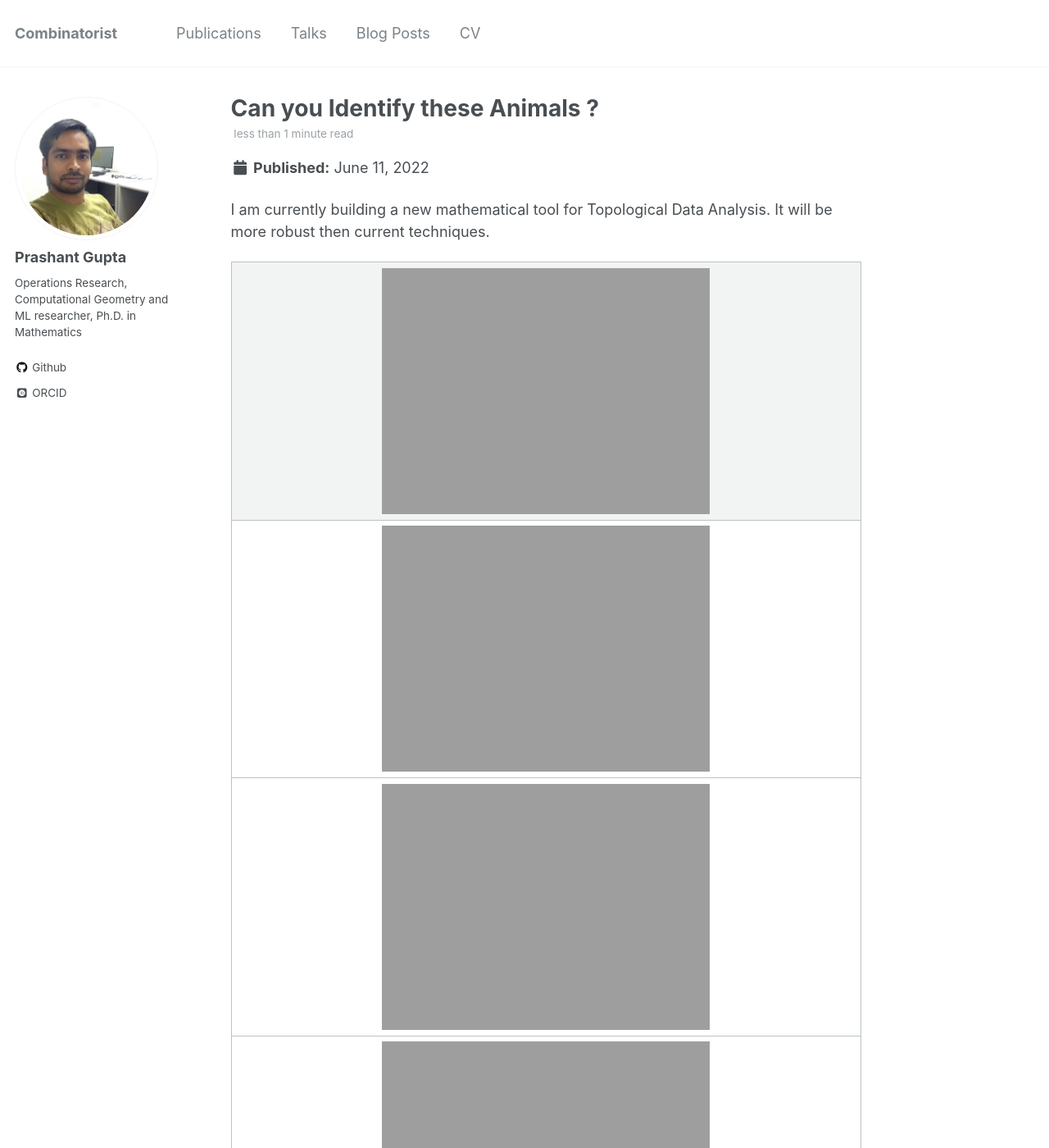
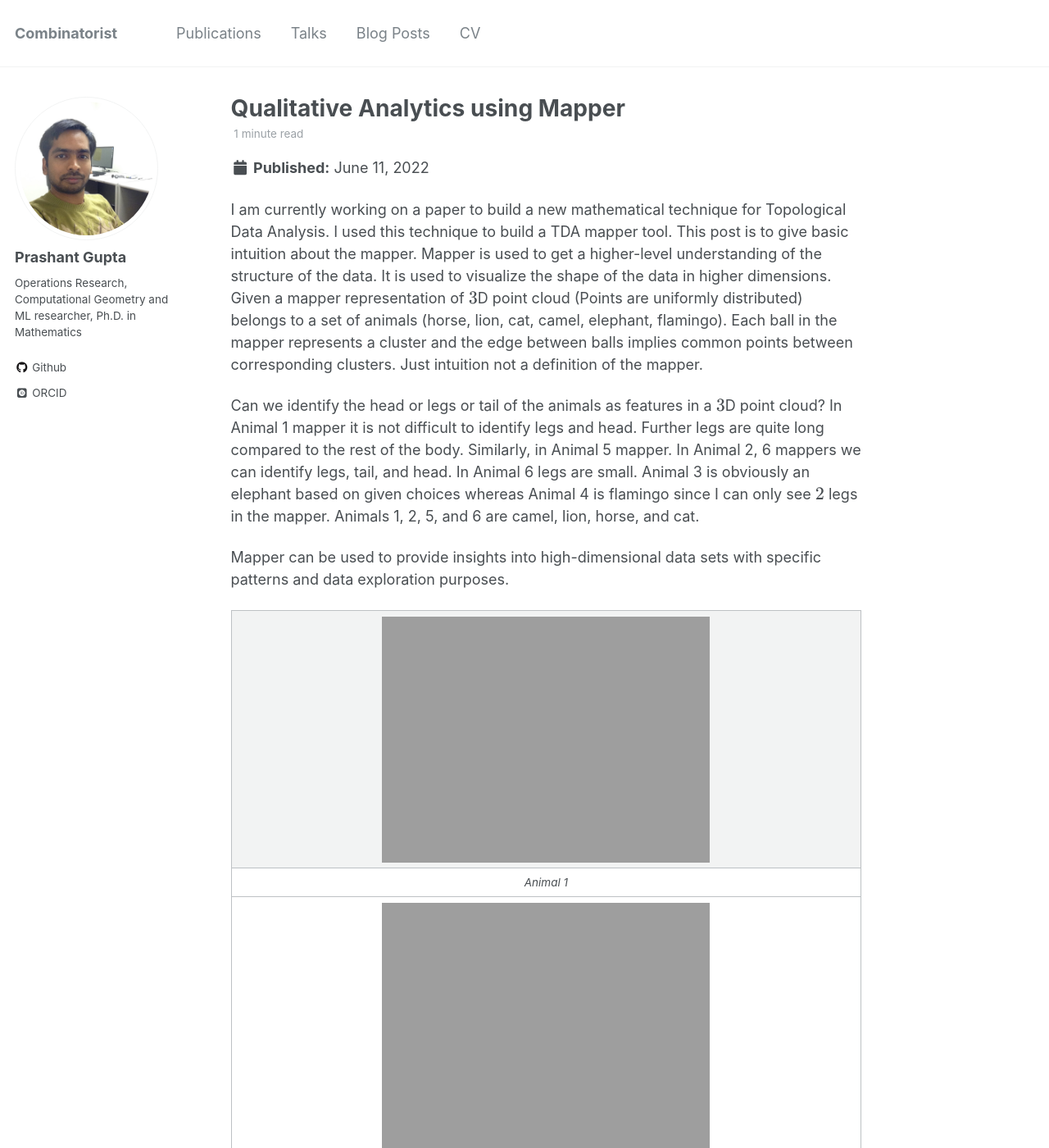
Before and after one commit to pragup/pragup.github.io, a Jekyll site: the page built from _posts/2022-06-11-Mapper.md, in a window 1280 px wide and 1400 px high. Shown: the whole window at 82% size. Built offline with Jekyll 4.4.1, drawn with Linux system fonts in a browser that asks for light colours; some web fonts are replaced; formulas are drawn with MathJax 3; some of the changed text lies outside the part shown.

Commit message:
updating blog

```diff
--- a/_posts/2022-06-11-Mapper.md
+++ b/_posts/2022-06-11-Mapper.md
@@ -1,5 +1,5 @@
 ---
-title: 'Can you Identify these Animals ?'
+title: 'Qualitative Analytics using Mapper'
 date: 2022-06-11
 permalink: /posts/2022/06/Mapper/
 tags:
@@ -9,16 +9,33 @@ tags:
   - Mapper
 ---
 
-I am currently building a new mathematical tool for Topological Data Analysis. It will be more robust then current techniques.
+I am currently working on a paper to build a new mathematical technique for Topological Data Analysis. I used this technique to build
+a TDA mapper tool. This post is to give basic intuition about the mapper. Mapper is used to get a higher-level understanding of the structure of the data.
+It is used to visualize the shape of the data in higher dimensions. Given a mapper representation of $3$D point cloud (Points are uniformly distributed)
+belongs to a set of animals (horse, lion, cat, camel, elephant, flamingo). Each ball in the mapper represents a cluster and the edge between balls implies
+ common points between corresponding clusters. Just intuition not a definition of the mapper.
+
+Can we identify the head or legs or tail of the animals as features in a $3$D point cloud?
+In Animal 1 mapper it is not difficult to identify legs and head. Further legs are quite long compared to the rest of the body. Similarly, in Animal 5 mapper.
+In Animal 2, 6 mappers we can identify legs, tail, and head. In Animal 6 legs are small. Animal 3 is obviously an elephant based on given choices whereas Animal 4
+is flamingo since I can only see $2$ legs in the mapper. Animals 1, 2, 5, and 6 are camel, lion, horse, and cat.
+
+Mapper can be used to provide insights into high-dimensional data sets with specific patterns and data exploration purposes.
 
 |![Animal1](https://pragup.github.io/images/animal_1.jpg)|
 |:--:|
+|*Animal 1*|
 |![Animal2](https://pragup.github.io/images/animal_2.jpg)|
 |:--:|
+|*Animal 2*|
 |![Animal3](https://pragup.github.io/images/animal_3.jpg)|
 |:--:|
+|*Animal 3*|
 |![Animal4](https://pragup.github.io/images/animal_4.jpg)|
 |:--:|
+|*Animal 4*|
 |![Animal5](https://pragup.github.io/images/animal_5.jpg)|
 |:--:|
+|*Animal 5*|
 |![Animal6](https://pragup.github.io/images/animal_6.jpg)|
+|*Animal 6*|
```
